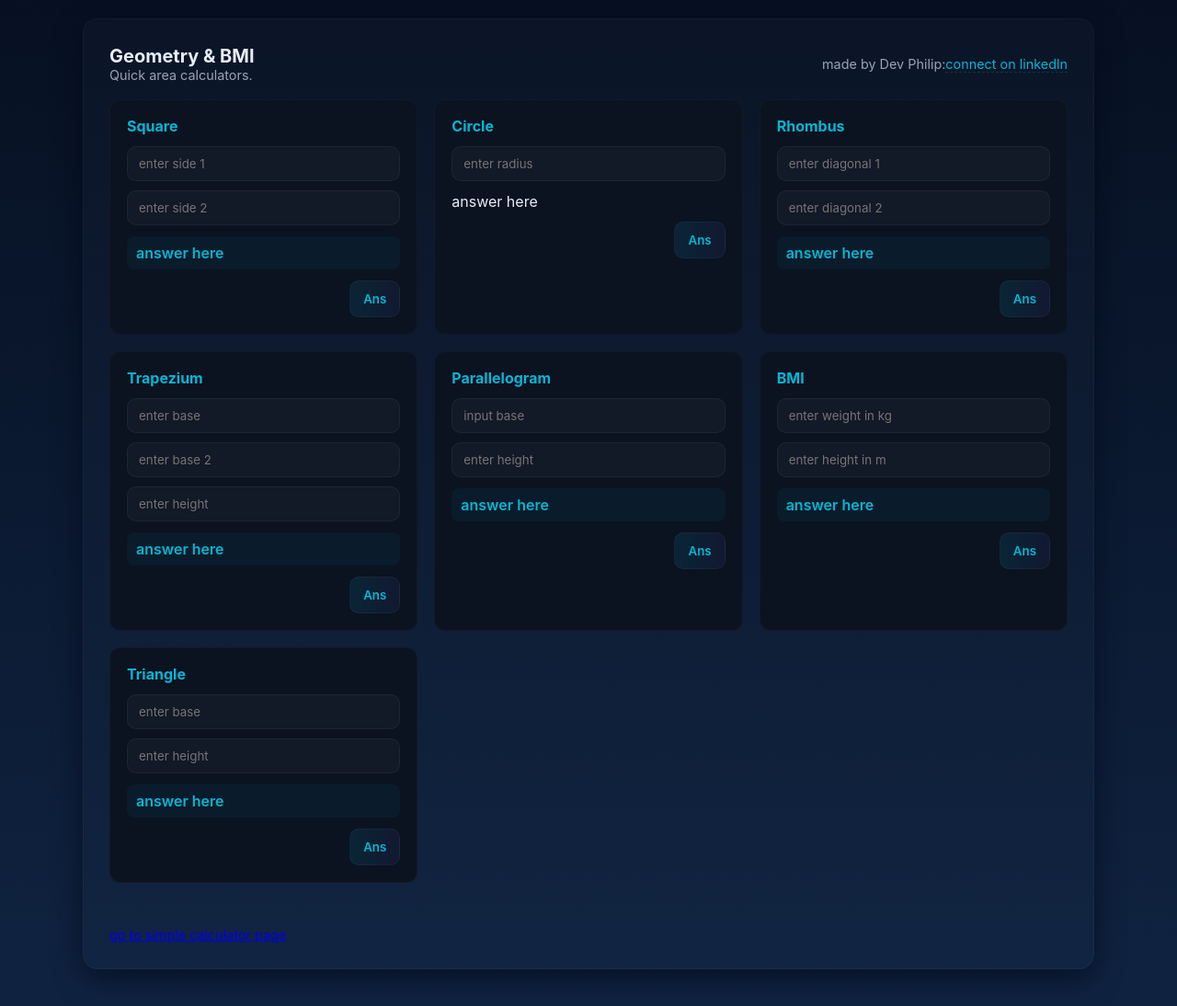
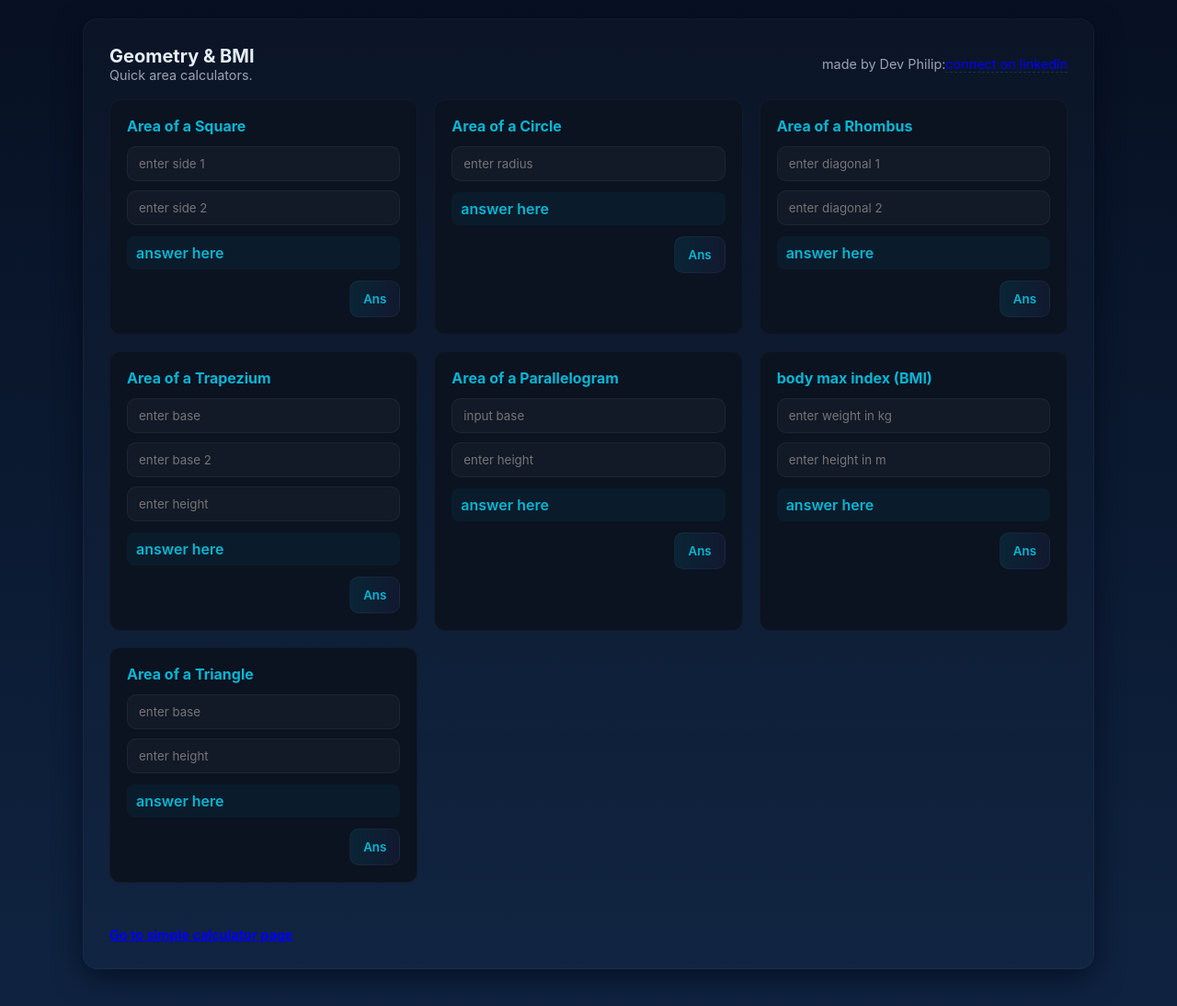
Before and after one commit to webtrovert0x/first_JavaScript_calc, a plain HTML site: page index.html in a window 1280 px wide. Shown: the part 20-1114 px from the top of the page at 92% size. Drawn offline with Linux system fonts and the light colour scheme.

Commit message:
first calc

```diff
--- a/index.html
+++ b/index.html
@@ -165,12 +165,12 @@
     display: flex;
     justify-content: space-between;
     align-items: center;
-    color: var(--muted);
+    color: blue;
     font-size: 0.9rem;
   }
 
   a.link {
-    color: var(--accent);
+    color: blue;
     text-decoration: none;
     border-bottom: 1px dashed rgba(6, 182, 212, 0.2)
   }
@@ -213,7 +213,7 @@
     <div class="grid">
 
       <div class="card">
-        <h3>Square</h3>
+        <h3>Area of a Square</h3>
         <div class="inputs">
           <input type="number" id="side1" placeholder="enter side 1">
           <input type="number" id="side2" placeholder="enter side 2">
@@ -230,13 +230,13 @@
       </div>
       <div class="card">
         <h3>
-          Circle
+         Area of a Circle
         </h3>
         <div class="inputs">
           <input type="number" id="radius" placeholder="enter radius">
         </div>
 
-        <div id="showCircle" class="results"> answer here</div>
+        <div id="showCircle" class="result"> answer here</div>
         <div class="actions">
           <button onclick="calculatecircle ()">
           Ans
@@ -252,7 +252,7 @@
 
 
       <div class="card">
-        <h3>Rhombus</h3>
+        <h3>Area of a Rhombus</h3>
         <div class="inputs">
           <input type="number" id="d1" placeholder="enter diagonal 1">
           <input type="number" id="d2" placeholder="enter diagonal 2">
@@ -270,7 +270,7 @@
       </div>
 
       <div class="card">
-        <h3>Trapezium</h3>
+        <h3>Area of a Trapezium</h3>
         <div class="inputs">
           <input type="number" id="base1" placeholder="enter base">
           <input type="number" id="base2" placeholder="enter base 2">
@@ -293,7 +293,7 @@
 
 
       <div class="card">
-        <h3>Parallelogram</h3>
+        <h3>Area of a Parallelogram</h3>
         <div class="inputs">
           <input type="number" id="basee" placeholder="input base">
           <input type="number" id="height3" placeholder="enter height">
@@ -313,7 +313,7 @@
 
 
       <div class="card">
-        <h3>BMI</h3>
+        <h3>body max index (BMI)</h3>
         <div class="inputs">
           <input type="number" id="weight" placeholder="enter weight in kg">
           <input type="number" id="heightb" placeholder="enter height in m">
@@ -334,7 +334,7 @@
 
 
       <div class="card">
-        <h3>Triangle</h3>
+        <h3>Area of a Triangle</h3>
         <div class="inputs">
           <input type="number" id="base" placeholder="enter base">
           <input type="number" id="height" placeholder="enter height ">
@@ -356,7 +356,7 @@
 
 
     <div style="margin-top: 6vh;" class="footer">
-      <a href="add.html">go to simple calculator page</a>
+      <a href="add.html" style="color: blue !important; font-weight: 700; font-weight: 30px;">Go to simple calculator page</a>
     </div>
 
 
```
Also changed, not shown: add.html (+1 -1 lines).
